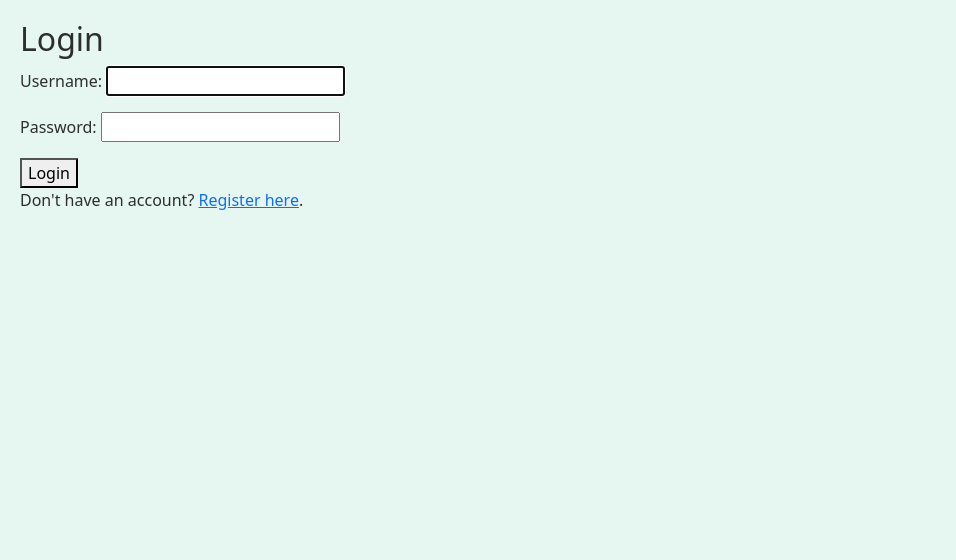
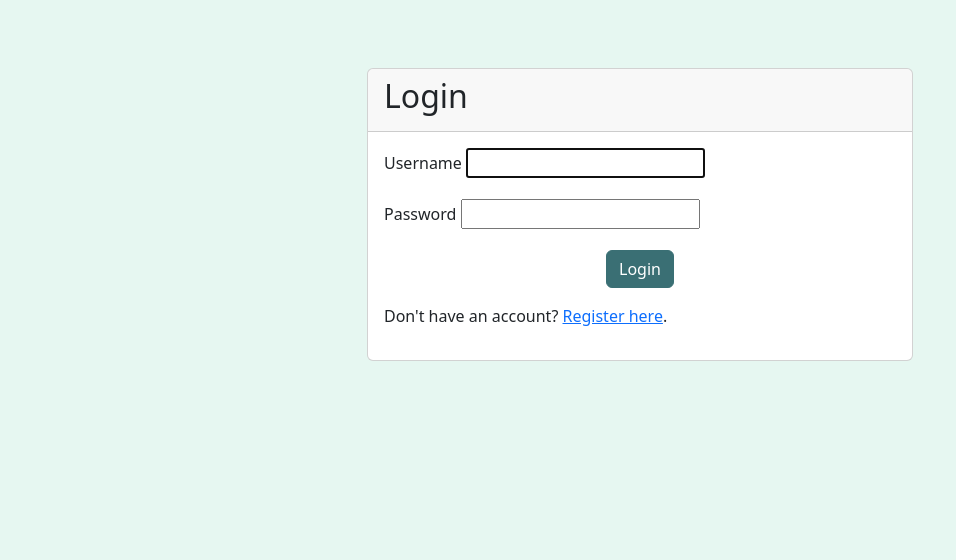
Before and after one commit to tbuchan1997/grove-tennis-club, a Django app: page /accounts/login/ in a window 1280 px wide. Shown: the part 56-616 px from the top of the page, without its empty margins (0-956 px from the left). Run offline with Django 4.2, Linux system fonts and the light colour scheme; some libraries are stand-ins or nearby versions.

Commit message:
Style login page using bootstrap

```diff
--- a/templates/registration/login.html
+++ b/templates/registration/login.html
@@ -1,16 +1,38 @@
 {% extends "base_generic.html" %}
+{% load static %}
+
+{% block title %}Login{% endblock %}
 
 {% block content %}
-<h2>Login</h2>
-{% if form.errors %}
-    <p>Your username and password didn't match. Please try again.</p>
-{% endif %}
-
-<form method="post">
-    {% csrf_token %}
-    {{ form.as_p }}
-    <input type="hidden" name="next" value="{{ next }}">  {# This is crucial #}
-    <button type="submit">Login</button>
-</form>
-<p>Don't have an account? <a href="{% url 'register' %}">Register here</a>.</p>
+<div class="container mt-5">
+    <div class="row justify-content-center">
+        <div class="col-md-6">
+            <div class="card">
+                <div class="card-header">
+                    <h2>Login</h2>
+                </div>
+                <div class="card-body">
+                    <form method="post">
+                        {% csrf_token %}
+                        {% for field in form %}
+                            <div class="mb-3">
+                                <label for="{{ field.id_for_label }}" class="form-label">{{ field.label }}</label>
+                                {{ field }}
+                                {% if field.errors %}
+                                    <div class="invalid-feedback">
+                                        {{ field.errors }}
+                                    </div>
+                                {% endif %}
+                            </div>
+                        {% endfor %}
+                        <div class="d-flex justify-content-center"> {# Use flexbox for centering #}
+                            <button type="submit" class="btn btn-primary">Login</button>
+                        </div>
+                    </form>
+                    <p class="mt-3">Don't have an account? <a href="{% url 'register' %}">Register here</a>.</p>
+                </div>
+            </div>
+        </div>
+    </div>
+</div>
 {% endblock %}
```
Also changed, not shown: templates/registration/logout.html (deleted, +0 -7 lines), db.sqlite3.
